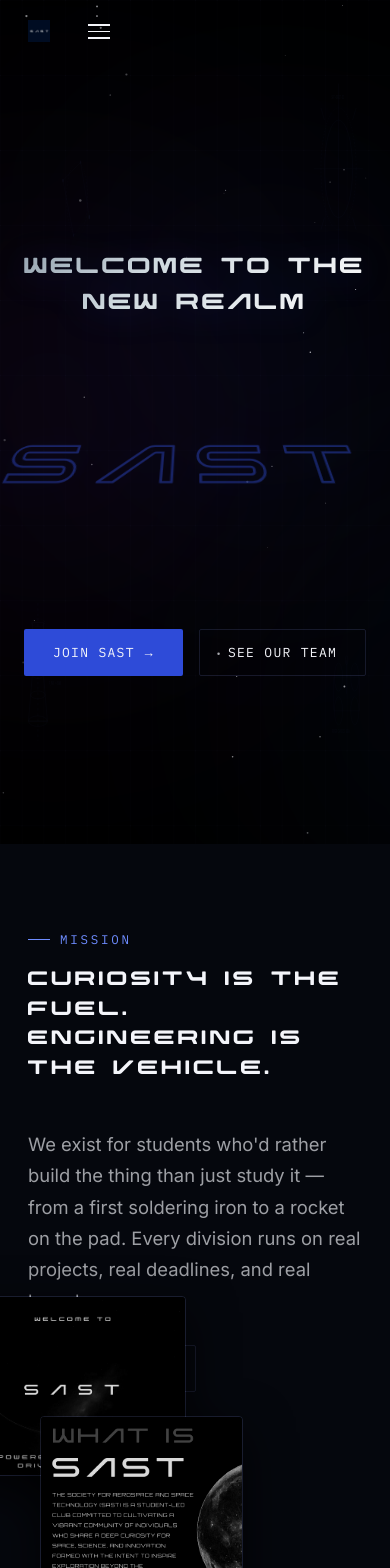
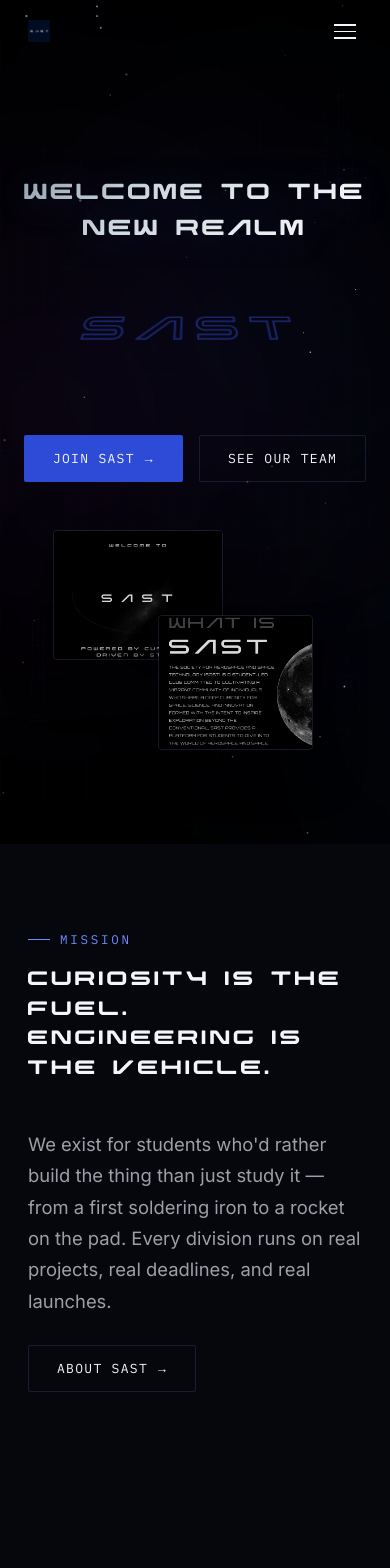
Before and after one commit to SASTxNST/SAST_A_NEW_REALM, a React (Vite) app in the folder sast-website/: page / in a window 390 px wide. Shown: the top 1568 px of the page. Built offline with nearby package versions, Linux system fonts and the light colour scheme.

Commit message:
security: remove hardcoded admin passcode

```diff
--- a/sast-website/index.html
+++ b/sast-website/index.html
@@ -2,7 +2,7 @@
 <html lang="en">
   <head>
     <meta charset="UTF-8" />
-    <link rel="icon" type="image/png" href="/favicon.png" />
+    <link rel="icon" type="image/png" href="%BASE_URL%favicon.png" />
     <meta name="viewport" content="width=device-width, initial-scale=1.0" />
     <meta name="description" content="Society for Aerospace and Technology (SAST) — student aerospace and technology club. Powered by curiosity, driven by stars." />
     <title>SAST — Society for Aerospace and Technology</title>
--- a/sast-website/src/data/projects.json
+++ b/sast-website/src/data/projects.json
@@ -4,27 +4,27 @@
     "name": "RIT: Automation Phase",
     "blurb": "Designing and building an automated test bench for rocket motor static fire — sensors, data logging, and remote ignition, all built in-house.",
     "status": "In progress",
-    "year": "2025"
+    "year": "2026"
   },
   {
     "id": "sast-oreinthon",
     "name": "SAST Oreinthon",
     "blurb": "A 24-hour hackathon hosted by SAST, bringing together students to tackle aerospace and tech challenges under one roof. Taking place mid-September.",
     "status": "Upcoming",
-    "year": "2025"
+    "year": "2026"
   },
   {
     "id": "isro-bah",
     "name": "ISRO BAH",
     "blurb": "Participating in ISRO's Bharatiya Antariksha Hackathon — developing a space-tech solution addressing a real agency-issued problem statement.",
     "status": "In progress",
-    "year": "2025"
+    "year": "2026"
   },
   {
     "id": "nasa-space-apps",
     "name": "NASA Space Apps Challenge",
     "blurb": "Building a data-driven solution for NASA's global hackathon, tackling an open challenge spanning Earth observation, space science, or exploration.",
     "status": "Upcoming",
-    "year": "2025"
+    "year": "2026"
   }
 ]
--- a/sast-website/src/pages/Admin.jsx
+++ b/sast-website/src/pages/Admin.jsx
@@ -77,7 +77,7 @@ export default function Admin() {
   // Authenticate Passcode
   const handleLogin = (e) => {
     e.preventDefault();
-    if (passcode === "sast2026") {
+    if (passcode === (import.meta.env.VITE_ADMIN_PASSCODE || "admin")) {
       setIsLoggedIn(true);
       sessionStorage.setItem("sast_admin_auth", "true");
       setAuthError("");
--- a/sast-website/src/pages/Home.jsx
+++ b/sast-website/src/pages/Home.jsx
@@ -218,6 +218,16 @@ export default function Home() {
               See our team
             </Link>
           </div>
+
+          {/* Mobile-only floating collage to fill empty space under CTAs */}
+          <Reveal delay={300} className="hero-mobile-collage">
+            <div className="collage-img collage-img-top">
+              <img src={asset("/images/home/h2.png")} alt="SAST rocket launch" />
+            </div>
+            <div className="collage-img collage-img-bottom">
+              <img src={asset("/images/home/h1.png")} alt="SAST team at work" />
+            </div>
+          </Reveal>
         </div>
       </section>
 
--- a/sast-website/src/pages/Join.jsx
+++ b/sast-website/src/pages/Join.jsx
@@ -2,7 +2,7 @@ import { useState, useEffect, useRef } from "react";
 
 const LINES = [
   { prefix: "> ", text: "SYSTEM STATUS: STANDBY" },
-  { prefix: "> ", text: "ONBOARDING WILL START SOON..." },
+  { prefix: "> ", text: "Sorry the onboarding has not started yet, check in a few lightyears" },
 ];
 
 const TYPING_SPEED = 55;   // ms per character
--- a/sast-website/src/styles/layout.css
+++ b/sast-website/src/styles/layout.css
@@ -178,6 +178,7 @@
   }
   .nav-burger {
     display: flex;
+    margin-left: auto;
   }
   .nav-mobile {
     display: none;
--- a/sast-website/src/styles/pages.css
+++ b/sast-website/src/styles/pages.css
@@ -1613,18 +1613,12 @@
   }
 
   .projects-collage {
-    height: 280px;
-    width: 100%;
-  }
-
-  .collage-img-top {
-    width: 58%;
-    height: 180px;
-  }
-
-  .collage-img-bottom {
-    width: 52%;
-    height: 200px;
+    position: relative;
+    top: 0;
+    right: 0;
+    margin: 40px auto 0;
+    width: 360px;
+    height: 310px;
   }
 }
 
@@ -1678,7 +1672,6 @@
   z-index: 1;
 }
 
-/* Main content */
 .terminal-body {
   position: relative;
   z-index: 2;
@@ -1687,12 +1680,17 @@
   align-items: flex-start;
   gap: 0;
   padding: 40px;
+  width: 100%;
+  max-width: 800px;
+  box-sizing: border-box;
 }
 
 .terminal-output {
   display: flex;
   flex-direction: column;
   gap: 18px;
+  width: 100%;
+  box-sizing: border-box;
 }
 
 .terminal-line {
@@ -1702,7 +1700,10 @@
   letter-spacing: 0.12em;
   text-transform: uppercase;
   margin: 0;
-  white-space: pre;
+  white-space: pre-wrap;
+  word-break: break-word;
+  width: 100%;
+  box-sizing: border-box;
   line-height: 1.4;
 
   /* Neon glow */
@@ -1758,3 +1759,63 @@
   /* standalone cursor line after all text is typed */
   min-height: 1.4em;
 }
+
+/* ══════════════════════════════════════════
+   HERO MOBILE COLLAGE
+   ══════════════════════════════════════════ */
+
+.hero-mobile-collage {
+  display: none;
+}
+
+@media (max-width: 600px) {
+  /* Prevent large SAST logo overflow on phone viewports */
+  .hero-logo-space {
+    margin: 30px 0;
+    height: 120px;
+  }
+
+  .hero-logo-text {
+    font-size: clamp(3.5rem, 15vw, 6rem);
+  }
+
+  /* Reduce terminal padding for phone viewports */
+  .terminal-body {
+    padding: 20px;
+  }
+
+  /* Hide the projects teaser collage on phone screens */
+  .projects-collage {
+    display: none;
+  }
+
+  /* Show the collage under CTAs in the hero section on phone screens */
+  .hero-mobile-collage {
+    display: block;
+    position: relative;
+    width: 285px;
+    height: 220px;
+    margin: 48px auto 0;
+    z-index: 2;
+  }
+
+  .hero-mobile-collage .collage-img-top {
+    position: absolute;
+    top: 0;
+    left: 0;
+    width: 170px;
+    height: 130px;
+    z-index: 1;
+    pointer-events: all;
+  }
+
+  .hero-mobile-collage .collage-img-bottom {
+    position: absolute;
+    top: 85px;
+    left: 105px;
+    width: 155px;
+    height: 135px;
+    z-index: 2;
+    pointer-events: all;
+  }
+}
```
Also changed, not shown: 1 other file (tests, documents, lock files or other folders).
